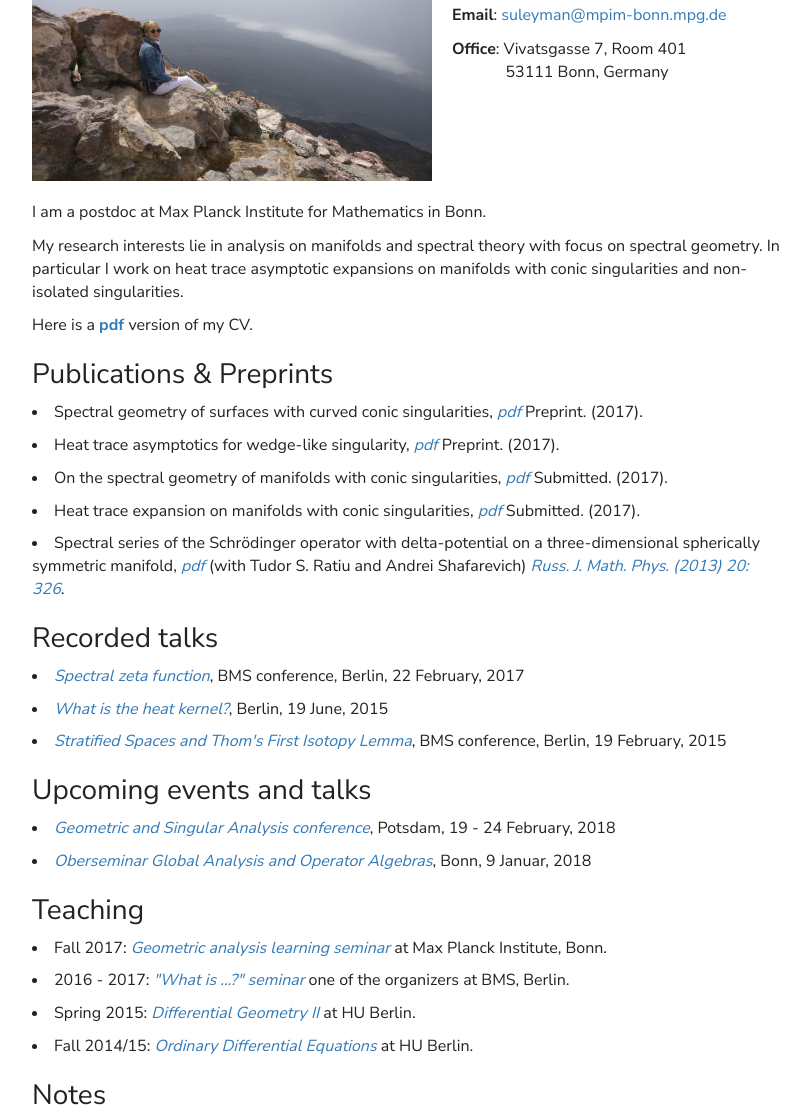
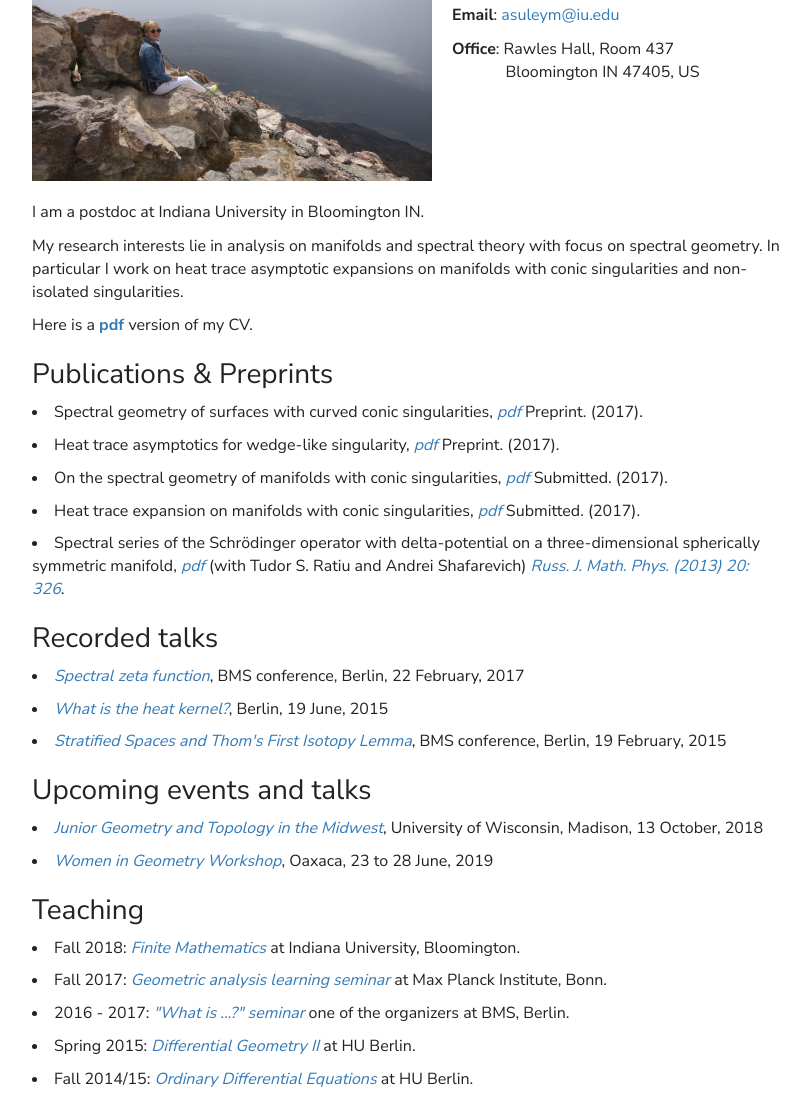
Before and after one commit to AsilyaSuleymanova/AsilyaSuleymanova.github.io, a plain HTML site: page index.html in a window 1280 px wide. Shown: the part 139-1255 px from the top of the page, without its empty margins (233-1043 px from the left). Drawn offline with nearby package versions, Linux system fonts and the light colour scheme; a web font is replaced by a local one.

Commit message:
updated CV: email, Zorn postdoc

```diff
--- a/index.html
+++ b/index.html
@@ -60,9 +60,9 @@
 
 
           <h1>Asilya Suleymanova</h1>
-          <p><b> Email</b>: <a href=mailto:suleyman@mpim-bonn.mpg.de> suleyman@mpim-bonn.mpg.de </a></p>
-          <p><b> Office</b>: Vivatsgasse 7, Room 401
-          <br> &nbsp &nbsp&nbsp&nbsp&nbsp&nbsp&nbsp&nbsp&nbsp&nbsp&nbsp 53111 Bonn, Germany</p>
+          <p><b> Email</b>: <a href=mailto:asuleym@iu.edu> asuleym@iu.edu </a></p>
+          <p><b> Office</b>: Rawles Hall, Room 437
+          <br> &nbsp &nbsp&nbsp&nbsp&nbsp&nbsp&nbsp&nbsp&nbsp&nbsp&nbsp Bloomington IN 47405, US</p>
         </div>
       </div>
     </div>
@@ -75,7 +75,7 @@
 
         <div class="col-md-8">
           <div id="contents">
-            <p>I am a postdoc at Max Planck Institute for Mathematics in Bonn.</p>
+            <p>I am a postdoc at Indiana University in Bloomington IN.</p>
 
             <p>My research interests lie in analysis on manifolds and spectral theory with focus on spectral geometry. In particular I work on heat trace asymptotic expansions on manifolds with conic singularities and non-isolated singularities. </p>
 
@@ -125,15 +125,19 @@
           <h3>Upcoming events and talks</h3>
           <div>
             <li>
-            <a href=https://www.math.uni-potsdam.de/professuren/analysis/gsa2018/><i>Geometric and Singular Analysis conference</i></a>, Potsdam, 19 - 24  February, 2018
+            <a href=http://www.math.wisc.edu/~dymarz/jgt2018/><i>Junior Geometry and Topology in the Midwest</i></a>, University of Wisconsin, Madison, 13 October, 2018
             <li>
-            <a href=https://www.mathematics.uni-bonn.de/veranstaltungskalender/16964><i>Oberseminar Global Analysis and Operator Algebras</i></a>, Bonn, 9 Januar, 2018
+            <a href=http://www.birs.ca/events/2019/5-day-workshops/19w5115><i>Women in Geometry Workshop</i></a>, Oaxaca, 23 to 28 June, 2019
             </ul>
           </div>
 
 
           <h3>Teaching</h3>
           <div>
+          	<li>
+            Fall 2018: <a href=https://registrar.indiana.edu/browser/soc4188/MATH/MATH-M118.shtml><i>Finite Mathematics</i></a> at Indiana University, Bloomington.
+            </li>
+
             <li>
             Fall 2017: <a href=http://guests.mpim-bonn.mpg.de/hematt/gal.html><i>Geometric analysis learning seminar</i></a> at Max Planck Institute, Bonn.
             </li>
```
Also changed, not shown: 1 other file.
